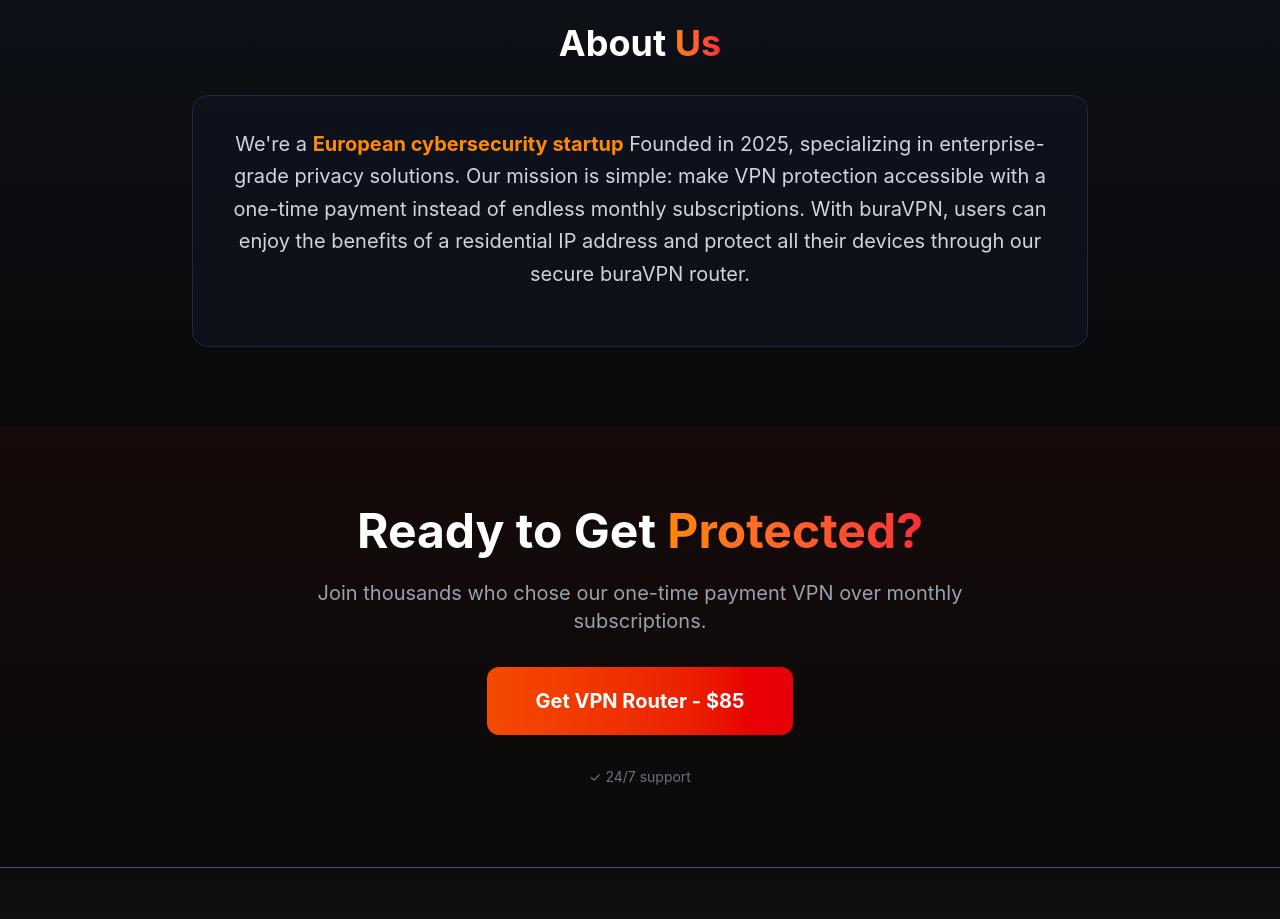
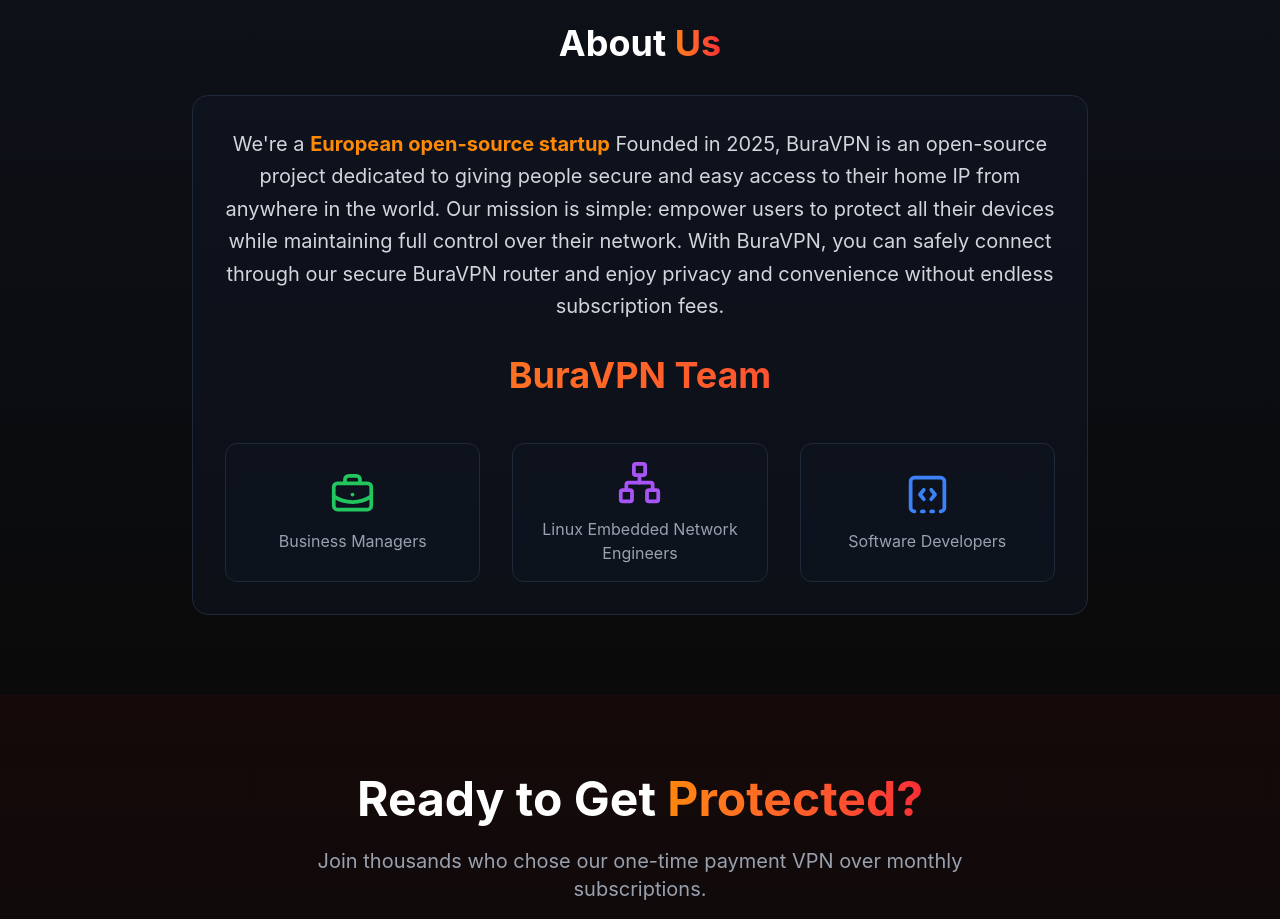
Before and after one commit to Mediteran2910/landing-VPN, a Next.js app: page /contact in a window 1280 px wide. Shown: the part 1080-1999 px from the top of the page. Built offline with nearby package versions, Linux system fonts and the light colour scheme.

Commit message:
changing about us section

```diff
--- a/src/components/AboutUs.tsx
+++ b/src/components/AboutUs.tsx
@@ -1,5 +1,31 @@
 "use client";
 import { motion } from "framer-motion";
+import { div, h3 } from "framer-motion/client";
+import {
+  Icon,
+  BriefcaseBusiness,
+  Network,
+  SquareFunction,
+  SquareDashedBottomCode,
+  Shield,
+  Palette,
+} from "lucide-react";
+
+const team = [
+  {
+    role: "Business Managers",
+    icon: <BriefcaseBusiness color="#22c55e" size={45} />,
+  },
+  {
+    role: "Linux Embedded Network Engineers",
+    icon: <Network color="#a855f7" size={45} />,
+  },
+  {
+    role: "Software Developers",
+    icon: <SquareDashedBottomCode color="#3b82f6" size={45} />,
+  },
+];
+
 export default function AboutUs() {
   return (
     <section
@@ -26,35 +52,30 @@
             <p className="text-xl text-gray-300 mb-6 leading-relaxed">
               We're a{" "}
               <strong className="text-orange-400">
-                European cybersecurity startup
+                European open-source startup
               </strong>{" "}
-              Founded in 2025, specializing in enterprise-grade privacy
-              solutions. Our mission is simple: make VPN protection accessible
-              with a one-time payment instead of endless monthly subscriptions.
-              With buraVPN, users can enjoy the benefits of a residential IP
-              address and protect all their devices through our secure buraVPN
-              router.
+              Founded in 2025, BuraVPN is an open-source project dedicated to
+              giving people secure and easy access to their home IP from
+              anywhere in the world. Our mission is simple: empower users to
+              protect all their devices while maintaining full control over
+              their network. With BuraVPN, you can safely connect through our
+              secure BuraVPN router and enjoy privacy and convenience without
+              endless subscription fees.
             </p>
-            {/* <div className="grid md:grid-cols-3 gap-8 mt-12">
-              <div>
-                <div className="text-3xl font-bold text-green-400 mb-2">
-                  50K+
+            <h2 className="text-4xl font-bold m-8 text-transparent bg-clip-text bg-gradient-to-r from-orange-400 to-red-500">
+              BuraVPN Team
+            </h2>
+            <div className="grid md:grid-cols-3 gap-8 mt-12">
+              {team.map((t) => (
+                <div
+                  key={t.role}
+                  className="flex flex-col items-center justify-center border rounded-xl border-gray-800 p-4 bg-gray-900/30 hover:border-gray-500 hover:bg-gray-800/40 transition-colors duration-300 ease-in-out"
+                >
+                  {t.icon}
+                  <h3 className="text-gray-400 mt-3">{t.role}</h3>
                 </div>
-                <div className="text-gray-400">Protected Networks</div>
-              </div>
-              <div>
-                <div className="text-3xl font-bold text-orange-400 mb-2">
-                  $1.2M+
-                </div>
-                <div className="text-gray-400">Saved on Subscriptions</div>
-              </div>
-              <div>
-                <div className="text-3xl font-bold text-blue-400 mb-2">
-                  24/7
-                </div>
-                <div className="text-gray-400">Support Available</div>
-              </div>
-            </div> */}
+              ))}
+            </div>
           </div>
         </motion.div>
       </div>
```
